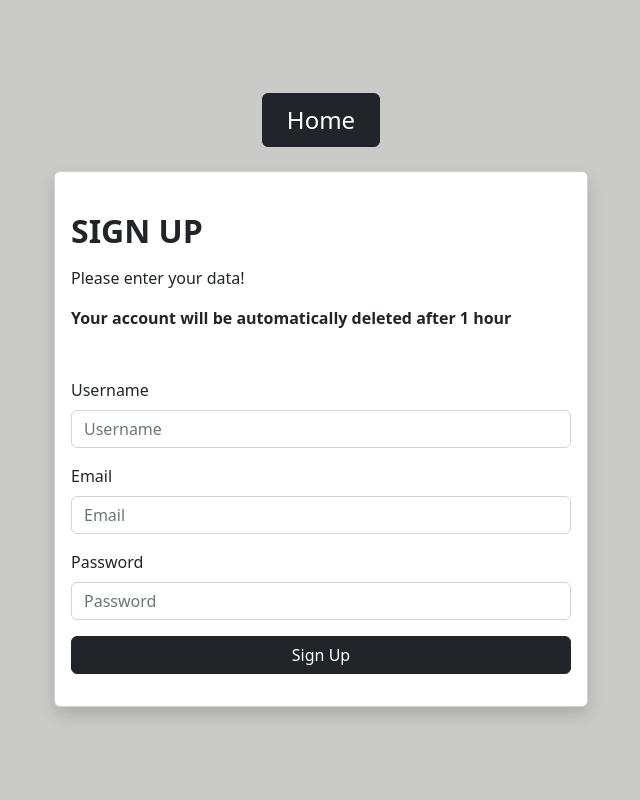
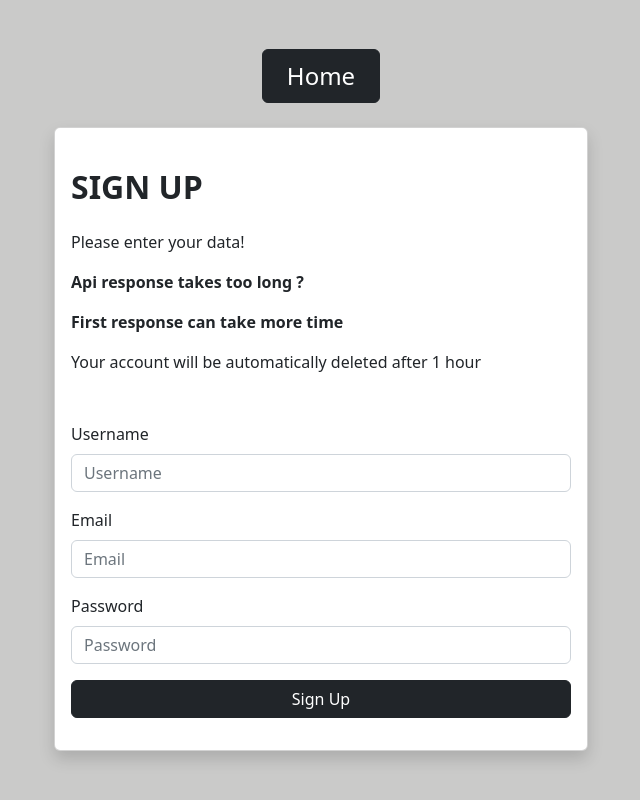
Before and after one commit to qbuus/FullstackToDo, a React (Create React App) app in the folder todofrontend/: page /signup in a window 1280 px wide. Shown: the whole page, without its empty margins (319-959 px from the left). Built offline with nearby package versions, Linux system fonts and the light colour scheme.

Commit message:
showing information about slowstart in signup

```diff
--- a/todofrontend/src/components/SignUp.tsx
+++ b/todofrontend/src/components/SignUp.tsx
@@ -68,21 +68,33 @@ export default function SignUp() {
                     <Alert variant="danger">{error}</Alert>
                   )}
                   <div className="mb-3 mt-md-4">
-                    <h2 className="fw-bold mb-2 text-uppercase">
+                    <h2 className="fw-bold mb-4 text-uppercase">
                       Sign up
                     </h2>
-                    <div className="mb-5 mt-3">
+                    <div className="mb-5">
                       <p>Please enter your data!</p>
                       <div>
-                        <p className="fw-bold">
-                          Your account will be automatically
-                          deleted after 1 hour
+                        <div>
+                          <p className="fw-bold">
+                            Api response takes too long ?
+                          </p>
+                          <p className="fw-bold">
+                            First response can take more
+                            time
+                          </p>
+                        </div>
+                        <p>
+                          Your account will be
+                          automatically deleted after 1
+                          hour
                         </p>
                       </div>
                     </div>
 
                     <div className="mb-3">
-                      <Form onSubmit={handleSubmit(onSubmit)}>
+                      <Form
+                        onSubmit={handleSubmit(onSubmit)}
+                      >
                         <TextInputField
                           name="username"
                           label="Username"
```
